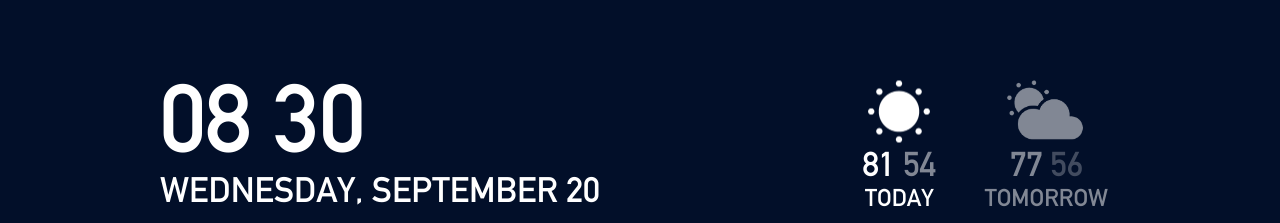
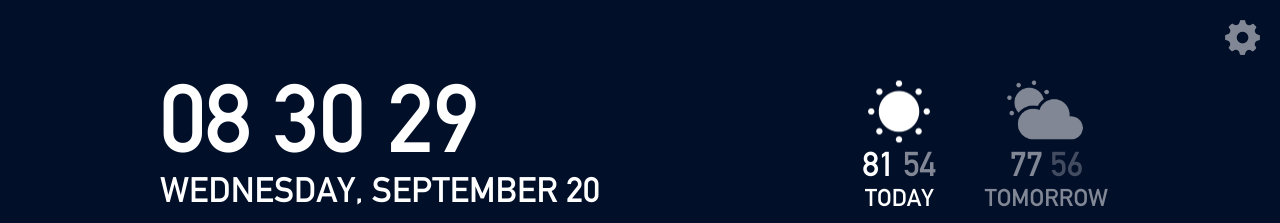
Before and after one commit to harlynkingm/now-on, a browser extension: page index.html in a window 1280 px wide. Shown: the top 223 px of the page. Drawn offline with Linux system fonts and the light colour scheme.

Commit message:
Added settings button

```diff
--- a/css/styles.css
+++ b/css/styles.css
@@ -35,6 +35,20 @@ a{
 #date-block{
   font-size: 35px;
   display: block;
+}
+
+.settings-button{
+  position: fixed;
+  right: 20px;
+  top: 20px;
+  width: 35px;
+  opacity: 0.5;
+  transition: opacity 0.2s;
+  cursor:pointer;
+}
+
+.settings-button:hover{
+  opacity: 0.8;
 }
 
 .weather-icon{
--- a/index.html
+++ b/index.html
@@ -148,5 +148,8 @@
       </div>
     </div>
   </div>
+  <div class="settings-button">
+    <img src="images/settings.png" width=100% height=100%>
+  </div>
 </body>
 </html>
--- a/js/frontend_scripts.js
+++ b/js/frontend_scripts.js
@@ -11,10 +11,11 @@ jQuery(document).ready(function(){
 	function updateTime(){
 		var d = new Date();
 		var hours = d.getHours()%12 < 10 ? "0" + d.getHours()%12 : d.getHours()%12;
+        if (hours == "00") hours = "12";
 		var minutes = d.getMinutes() < 10 ? "0" + d.getMinutes() : d.getMinutes();
 		var seconds = d.getSeconds() < 10 ? "0" + d.getSeconds() : d.getSeconds();
-//		var timeStr = hours + " " + minutes + " " + seconds;
-        var timeStr = hours + " " + minutes;
+		var timeStr = hours + " " + minutes + " " + seconds;
+//        var timeStr = hours + " " + minutes;
 		$("#time-block").html(timeStr);
 	}
 
```
Also changed, not shown: images/settings.png (added).
